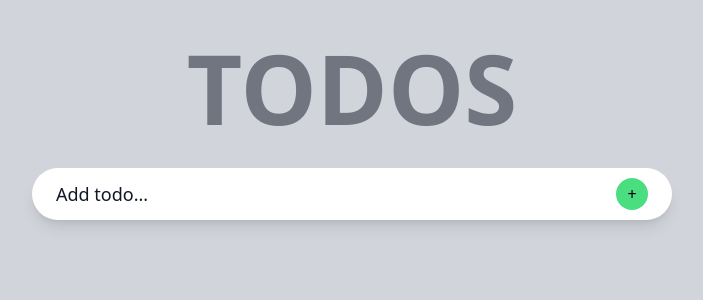
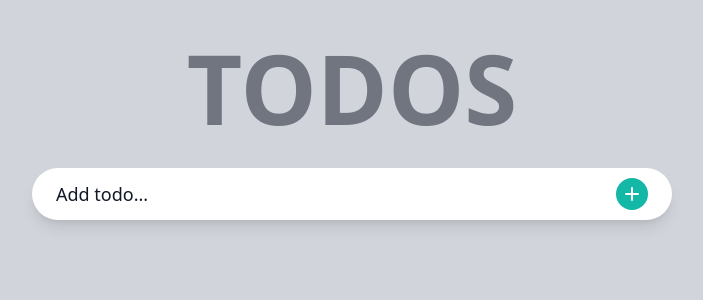
Before and after one commit to thicien/react-projects, a React (Vite) app: page / in a window 1280 px wide. Shown: the top 300 px of the page, without its empty margins (288-991 px from the left). Built offline with nearby package versions, Linux system fonts and the light colour scheme.

Commit message:
Solve the issue with icons

```diff
--- a/src/components/TaskForm.tsx
+++ b/src/components/TaskForm.tsx
@@ -21,9 +21,9 @@ export default function TaskForm({ onAdd }: TaskFormProps) {
       />
       <button
         type="submit"
-        className="w-8 h-8 rounded-full bg-green-400 flex items-center justify-center hover:bg-gray-300"
+        className="w-8 h-8 rounded-full bg-teal-500 text-white flex items-center justify-center hover:bg-teal-600 transition-colors shrink-0"
         title="Add task"
-      > + </button>
+      > <i className='fa-solid fa-plus'></i> </button>
     </form>
   );
 }
--- a/src/components/TaskItem.tsx
+++ b/src/components/TaskItem.tsx
@@ -21,7 +21,7 @@ export default function TaskItem({ todo, onToggle, onDelete }: TaskItemProps) {
         className="w-10 h-10 rounded-full bg-gray-100 text-red-500 flex items-center justify-center hover:bg-gray-200 transition-colors opacity-0 group-hover:opacity-100 focus:opacity-100"
         title="Delete task"
       >
-        {/* <i className="fa-solid fa-trash-can"></i> */} Delete</button>
+        <i className="fa-solid fa-trash-can"></i></button>
     </li>
   );
 
```
